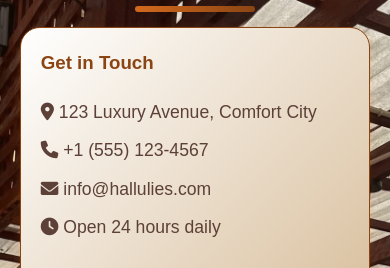
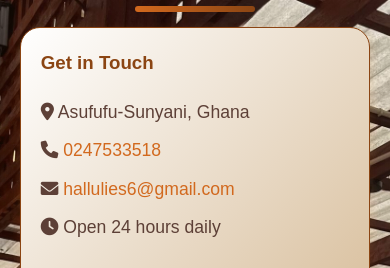
Before and after one commit to Konadu-Prince/Hallulies-Website, a website: page contact.html in a window 390 px wide. Shown: the part 91-359 px from the top of the page. Drawn offline with nearby package versions, Linux system fonts and the light colour scheme.

Commit message:
Update contact information in contact.html with actual location, phone and email

```diff
--- a/contact.html
+++ b/contact.html
@@ -38,9 +38,9 @@
             <div class="contact-content">
                 <div class="contact-info">
                     <h3>Get in Touch</h3>
-                    <p><i class="fas fa-map-marker-alt"></i> 123 Luxury Avenue, Comfort City</p>
-                    <p><i class="fas fa-phone"></i> +1 (555) 123-4567</p>
-                    <p><i class="fas fa-envelope"></i> info@hallulies.com</p>
+                    <p><i class="fas fa-map-marker-alt"></i> Asufufu-Sunyani, Ghana</p>
+                    <p><i class="fas fa-phone"></i> <a href="tel:+233247533518">0247533518</a></p>
+                    <p><i class="fas fa-envelope"></i> <a href="mailto:hallulies6@gmail.com">hallulies6@gmail.com</a></p>
                     <p><i class="fas fa-clock"></i> Open 24 hours daily</p>
 
                     <h3 style="margin-top: 30px;">Follow Us</h3>
@@ -124,9 +124,9 @@
 
                 <div class="social-media">
                     <h4>Contact Info</h4>
-                    <p><i class="fas fa-map-marker-alt"></i> 123 Luxury Avenue, Comfort City</p>
-                    <p><i class="fas fa-phone"></i> +1 (555) 123-4567</p>
-                    <p><i class="fas fa-envelope"></i> info@hallulies.com</p>
+                    <p><i class="fas fa-map-marker-alt"></i> Asufufu-Sunyani, Ghana</p>
+                    <p><i class="fas fa-phone"></i> <a href="tel:+233247533518">0247533518</a></p>
+                    <p><i class="fas fa-envelope"></i> <a href="mailto:hallulies6@gmail.com">hallulies6@gmail.com</a></p>
                 </div>
             </div>
 
```
